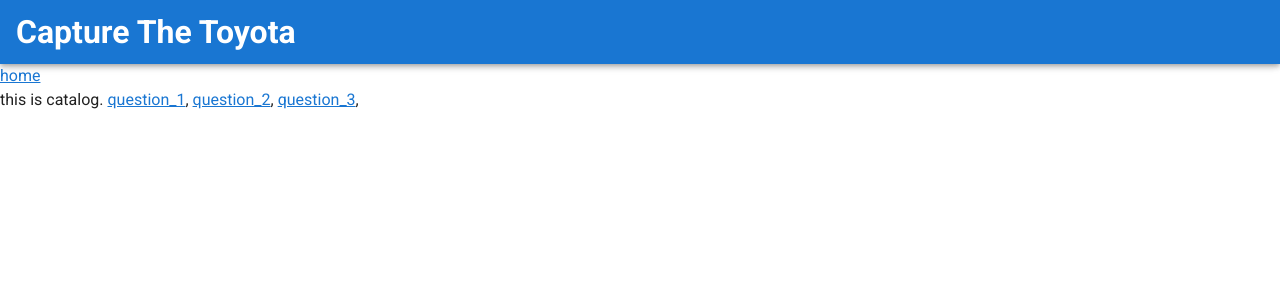
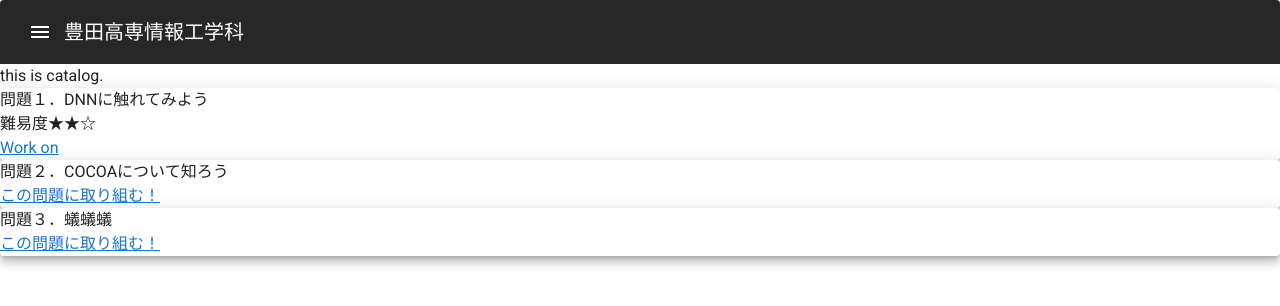
Before and after one commit to NIT-ToyotaC-19s/CTT, a Vue app: page /catalog in a window 1280 px wide. Shown: the top 306 px of the page. Built offline with nearby package versions, Linux system fonts and the light colour scheme.

Commit message:
Fix Some design and add ajax

```diff
--- a/src/App.vue
+++ b/src/App.vue
@@ -1,12 +1,12 @@
 <template>
-  <v-app>
-    <v-app-bar
+  <div id="app">
+    <!-- <v-app-bar
       app
-      color="primary"
+      color="gray"
       dark
-    >
+    > -->
       <!-- <div class="d-flex align-center"> -->
-        <h1>Capture The Toyota</h1>
+        <!-- <h1>Capture The Toyota</h1> -->
         <!-- <v-img
           alt="Vuetify Logo"
           class="shrink mr-2"
@@ -36,18 +36,61 @@
         <span class="mr-2">Latest Release</span>
         <v-icon>mdi-open-in-new</v-icon>
       </v-btn> -->
-    </v-app-bar>
+    <!-- </v-app-bar> -->
 
-    <v-main>
-      <router-link to="/">home</router-link>
-      <router-view />
-      <!-- <router-link to="/catalog">catalog</router-link>, -->
+    <!-- <v-main> -->
+      <!-- <router-link to="/">home</router-link> -->
+      <!-- <router-view /> -->
+      <!-- <router-link to="/catalog">catalog</router-link>,<router-view /> -->
       <!-- <router-link to="/question">question</router-link> -->
       <!-- <router-link :to="{name: 'Catalog', query: {id: 1}}">catalog</router-link>, -->
       <!-- <router-link :to="{name: 'Question', query: {id: 1}}">question</router-link>
       <router-view /> -->
-    </v-main>
-  </v-app>
+    <!-- </v-main> -->
+
+
+
+
+  <v-card
+    class="mx-auto overflow-hidden"
+    height="400"
+  >
+    <v-app-bar
+      color="deep-purple"
+      dark
+    >
+      <v-app-bar-nav-icon @click="drawer = true"></v-app-bar-nav-icon>
+
+      <v-toolbar-title>豊田高専情報工学科</v-toolbar-title>
+    </v-app-bar>
+
+    <v-navigation-drawer
+      v-model="drawer"
+      absolute
+      temporary
+    >
+      <v-list
+        nav
+        dense
+      >
+        <v-list-item-group
+          v-model="group"
+          active-class="deep-purple--text text--accent-4"
+        >
+
+          <v-list-item v-for="list in lists" :key="list.name" :to="list.link">
+            <v-list-item-icon>
+              <v-icon>{{ list.icon }}</v-icon>
+            </v-list-item-icon>
+            <v-list-item-title>{{ list.name }}</v-list-item-title>
+          </v-list-item>
+
+        </v-list-item-group>
+      </v-list>
+    </v-navigation-drawer>
+    <router-view/>
+  </v-card>
+</div>
 </template>
 
 <script>
@@ -56,7 +99,19 @@
   name: 'App',
 
   data: () => ({
-    //
-  }),
+      drawer: false,
+      group: null,
+      lists:[
+        {
+        name: 'Home',
+        icon: 'mdi-home',
+        link:'/'
+      },
+      {
+        name: 'Catalog',
+        icon: 'mdi-file-question',
+        link:'/catalog'},
+      ],
+    }),
 };
 </script>
--- a/src/components/Catalog.vue
+++ b/src/components/Catalog.vue
@@ -1,10 +1,79 @@
 <template>
   <div class="catalog">
+    <v-app>
     this is catalog.
-    <router-link :to="{name: 'Question', query: {id: 1}}">question_1</router-link>,
+    <v-card elevation="7" class="questions">
+      問題１．DNNに触れてみよう
+      <br>
+      難易度★★☆
+      <br>
+      <router-link :to="{name: 'Question', query: {id: 1}}">Work on</router-link>
+    </v-card>
+    <v-card elevation="7">
+      問題２．COCOAについて知ろう
+      <br>
+      <router-link :to="{name: 'Question', query: {id: 2}}">この問題に取り組む！</router-link>
+    </v-card>
+    <v-card elevation="7">
+      問題３．蟻蟻蟻
+      <br>
+      <router-link :to="{name: 'Question', query: {id: 3}}">この問題に取り組む！</router-link>
+    </v-card>
+    <!-- <router-link :to="{name: 'Question', query: {id: 1}}">question_1</router-link>,
     <router-link :to="{name: 'Question', query: {id: 2}}">question_2</router-link>,
-    <router-link :to="{name: 'Question', query: {id: 3}}">question_3</router-link>,
+    <router-link :to="{name: 'Question', query: {id: 3}}">question_3</router-link>, -->
     <router-view />
+
+    <!-- <v-card
+      class="mx-auto"
+      max-width="344"
+    >
+      <v-card-text>
+        <div>Word of the Day</div>
+        <p class="display-1 text--primary">
+          be•nev•o•lent
+        </p>
+        <p>adjective</p>
+        <div class="text--primary">
+          well meaning and kindly.<br>
+          "a benevolent smile"
+        </div>
+      </v-card-text>
+      <v-card-actions>
+        <v-btn
+          text
+          color="deep-purple accent-4"
+        >
+          <router-link :to="{name: 'Question', query: {id: 1}}">この問題に取り組む！</router-link>
+        </v-btn>
+      </v-card-actions>
+    </v-card>
+    <v-card
+      class="mx-auto"
+      max-width="344"
+    >
+      <v-card-text>
+        <div>Word of the Day</div>
+        <p class="display-1 text--primary">
+          be•nev•o•lent
+        </p>
+        <p>adjective</p>
+        <div class="text--primary">
+          well meaning and kindly.<br>
+          "a benevolent smile"
+        </div>
+      </v-card-text>
+      <v-card-actions>
+        <v-btn
+          text
+          color="deep-purple accent-4"
+        >
+          Learn More
+        </v-btn>
+      </v-card-actions>
+    </v-card> -->
+
+  </v-app>
   </div>
 </template>
 
@@ -19,6 +88,9 @@
 
 <!-- Add "scoped" attribute to limit CSS to this component only -->
 <style scoped>
+questions {
+  color: red;
+}
 h3 {
   margin: 40px 0 0;
 }
--- a/src/components/Home.vue
+++ b/src/components/Home.vue
@@ -1,15 +1,47 @@
 <template>
   <div class="home">
-    Welcome to Capture The Toyota.
+    <!-- Welcome to Capture The Toyota.
     <br>
     問題一覧へ
     <router-link to="/catalog">catalog</router-link>
     <router-view />
-    <!-- <router-link to="/">home</router-link>,
-    <router-link to="/catalog">catalog</router-link>,
-    <router-link to="/question">question</router-link>, -->
-    <!-- <router-link to="/q">q</router-link>, -->
     this is home.
+ -->
+
+  <v-parallax
+    dark
+    src="https://cdn.vuetifyjs.com/images/backgrounds/vbanner.jpg"
+  >
+    <v-row
+      align="center"
+      justify="center"
+    >
+      <v-col
+        class="text-center"
+        cols="12"
+      >
+        <h1 class="display-1 font-weight-thin mb-4">
+          豊田高専情報工学科
+        </h1>
+        <h3 class="subheading">
+          Welcome to Capture The Toyota.
+          <!-- <br>
+          <router-link to="/catalog" style="text-decoration:none;"><h3 id="mondaihe">問題一覧へ</h3></router-link>
+          <router-view /> -->
+          <!-- <router-link to="/">home</router-link>,
+          <router-link to="/catalog">catalog</router-link>,
+          <router-link to="/question">question</router-link>, -->
+          <!-- <router-link to="/q">q</router-link>, -->
+          this is home.
+        </h3>
+      </v-col>
+    </v-row>
+  </v-parallax>
+
+  <br>
+  <router-link to="/catalog" style="text-decoration:none;"><h3 id="mondaihe">問題一覧へ</h3></router-link>
+  <router-view />
+  <br>
   </div>
 </template>
 
@@ -24,6 +56,9 @@
 
 <!-- Add "scoped" attribute to limit CSS to this component only -->
 <style scoped>
+#mondaihe {
+  color: green;
+}
 h3 {
   margin: 40px 0 0;
 }
--- a/src/components/Question.vue
+++ b/src/components/Question.vue
@@ -6,6 +6,7 @@
     問題一覧へ
     <router-link to="/catalog">catalog</router-link>
     <router-view />
+    <button type="button" @click="Post_Question()">送信</button>
   </div>
 </template>
 
@@ -14,7 +15,36 @@
   name: 'Question',
   props: {
     msg: String
-  }
+  },
+  data() {
+    return{
+      // csrfToken: Cookies.get('csrftoken'),
+      // requestHeader: {
+      // headers: {
+            // 'Content-Type': 'application/json;charset=UTF-8',
+            // 'Access-Control-Allow-Origin': '*',
+      //   }
+      // },
+    user_answer: 'hoge',
+    jadge: 0,
+    question: this.$route.query.id,
+  };
+},
+  methods: {
+    Post_Question() {
+      // this.$axios.post('http://localhost:8080/',
+      // this.$axios.post('https://plated-campaign-291611.df.r.appspot.com/',
+      this.$axios.post('/',
+      // {question: this.question, user_answer: this.user_answer}, this.requestHeader)
+      {question: this.question, user_answer: this.user_answer})
+          .then((response) => {
+            alert(response + 'アバター情報を登録しました');
+          })
+          .catch((e) => {
+            alert(e);
+          })
+    }
+  },
 }
 </script>
 
--- a/vue.config.js
+++ b/vue.config.js
@@ -1,5 +1,13 @@
 module.exports = {
   "transpileDependencies": [
     "vuetify"
-  ]
-}
+  ],
+  devServer: {
+    // proxy: {
+    //   "/": {
+    //     target: "https://plated-campaign-291611.df.r.appspot.com",
+    //   }
+    // }
+    proxy: "https://plated-campaign-291611.df.r.appspot.com"
+  }
+};
```
